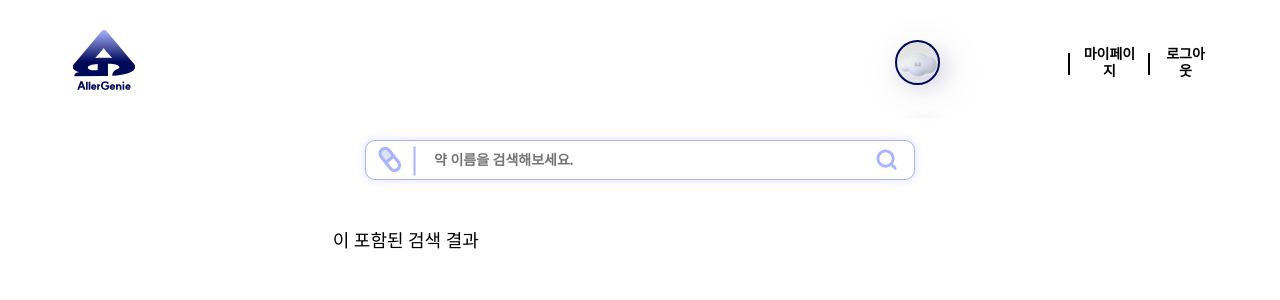
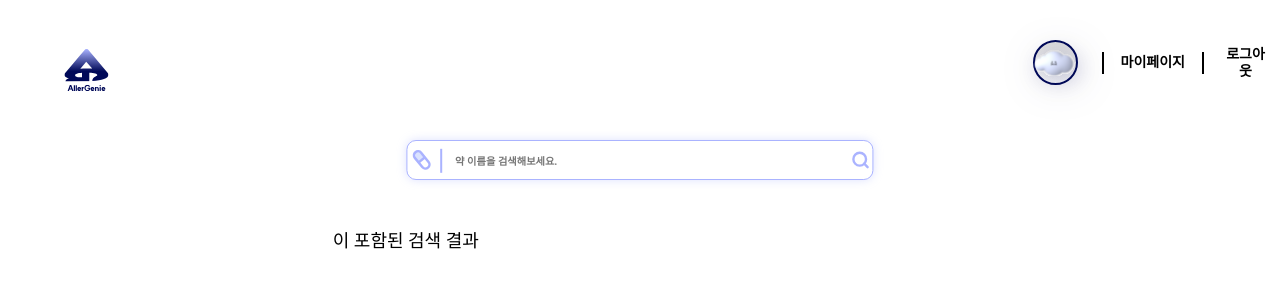
Before and after one commit to kwangyoulsagong/Allergenie, a React (Create React App) app in the folder front/: page /searchList in a window 1280 px wide. Shown: the top 300 px of the page. Built offline with nearby package versions, Linux system fonts and the light colour scheme; a web font is replaced by a local one.

Commit message:
feat: search

```diff
--- a/front/src/components/Main.js
+++ b/front/src/components/Main.js
@@ -54,7 +54,7 @@ const Main = ({
       <Background />
       <MedGuideBox />
       <MedKnowledgeBox />
-      <Footer footerTop={"1900px"} />
+      <Footer footerTop={"280vh"} />
     </div>
   );
 };
--- a/front/src/module/Nav.js
+++ b/front/src/module/Nav.js
@@ -36,10 +36,11 @@ const Nav = ({ username, onLogout }) => {
   };
   return (
     <div className="nav">
-      <div className="top-info"></div>
-      <div className="Profile_picture"></div>
-      <div className="Profile_Avatar"></div>
-      <div className="Ellipse"></div>
+      <div className="Ellipse">
+        <div className="Profile_picture">
+          <div className="Profile_Avatar"></div>
+        </div>
+      </div>
       <div
         className="greetings"
         dangerouslySetInnerHTML={{
@@ -50,14 +51,14 @@ const Nav = ({ username, onLogout }) => {
             : "",
         }}
       ></div>
+      <div className="line-16"></div>
       <div className="my-page" onClick={handleMypage}>
         마이페이지
       </div>
+      <div className="line-17"></div>
       <div className="logout" onClick={onLogout}>
         로그아웃
       </div>
-      <div className="line-16"></div>
-      <div className="line-17"></div>
     </div>
   );
 };
--- a/front/src/style/style.scss
+++ b/front/src/style/style.scss
@@ -4,12 +4,13 @@
     position: absolute;
     width: 100vw;
     height: 100vh;
+    overflow-x: hidden;
 }
 /* 로고에 대한 스타일 */
 .Logo {
     position: absolute;
-    width: 80px;
-    height: 60px;
+    width: 3.5vw;
+    height:10vh;
     top: 30px;
     left: 5%;
 }
@@ -196,8 +197,8 @@ transform-origin: center center; /* 회전 중심을 가운데로 조정 */
 .search {
     box-sizing: border-box;
     position: absolute;
-    width: 550px;
-    height: 40px;
+    width: 36.5vw;
+    height: 5vh;
     max-width: 90vw;
     top: 20%;
     left: 50%;
@@ -205,22 +206,23 @@ transform-origin: center center; /* 회전 중심을 가운데로 조정 */
     background: #FFFFFF;
     border: 1px solid #AAB3FF;
     box-shadow: 0px 0px 10px rgba(170, 179, 255, 0.4);
-    border-radius: 10px;
+    border-radius: 0.75vw;
     z-index: 4;
 }
 
 /* 검색 바 입력에 대한 스타일 */
 .searchbar {
     position: absolute;
-    left: calc(50% - 215px);
+    left: 35vw;
+
     top: 17.5%;
-    width: 490px;
-    height: 40px;
+    width: 29vw;
+    height: 5vh;
     border-radius: 16px;
     border: none;
     background: transparent;
     font-family: Pretendard;
-    font-size: 14px;
+    font-size: 0.8vw;
     font-weight: 600;
     line-height: 17px;
     letter-spacing: 0em;
@@ -234,11 +236,11 @@ transform-origin: center center; /* 회전 중심을 가운데로 조정 */
 box-sizing: border-box;
 
 position: absolute;
-width: 550px;
-height: 198px;
+width: 36.5vw;
+height: 27vh;
 left: 50%;
 transform: translate(-50%, -50%);
-top: 250px;
+top: 33.5vh;
 
 background: #FFFFFF;
 /* main color */
@@ -252,10 +254,10 @@ z-index: 3;
     /* 항 히스타민제 */
     position: relative;
     width: 100%;
-    height: 18px;
+    height: inherit;
     top: 20px;
     left: -35px;
-    margin-left: calc(50% - 240px);
+    margin-left: 2.5vw;
     font-family: 'Pretendard';
     font-style: normal;
     font-weight: 600;
@@ -285,18 +287,19 @@ z-index: 3;
 /* 의료 아이콘에 대한 스타일 */
 .MedIcon {
     position: absolute;
-    width: 29px;
+    width: 1.8vw;
+    height: 4vh;
+    left: 32vw;
     top: 18%;
-    left: calc(50% - 265px);
     z-index: 4;
 }
 
 /* 검색바  선에 대한 스타일 */
 .line {
     position: absolute;
-    width: 27px;
-    height: -30px;
-    left: calc(50% - 240px);
+    width: 1.75vw;
+    height: -3vh;
+    left: 33.5vw;
     top: 20%;
     border: 0.5px solid #AAB3FF;
     transform: rotate(90deg);
@@ -307,8 +310,9 @@ z-index: 3;
 .searchIcon {
     position: absolute;
     top: 18.5%;
-    right: calc(50% - 257.5px);
-    width: 22.5px;
+    right: 32vw;
+    width: 1.5vw;
+    height: 3vh;
     z-index: 4;
 }
 
@@ -548,49 +552,38 @@ text-align: center;
 color: #000958;
 
 }
-.top-info{
-    /* 상단 정보 */
-    position: absolute;
-    width: 333px;
-    height: 45px;
-    right: calc(50% - 650px);
-    top: 40px;
-}
-
 
 .Profile_picture{
     /* 프로필 사진 */
-    position: absolute;
-    width: 45px;
-    height: 45px;
-    right: calc(50% - 360px);
-    top: 40px;
+    display: flex;
+    justify-content: center;
+    align-items: center;
+    width: inherit;
+    border-radius: 50%;
 }
 .Profile_Avatar{
     /* 구름캐릭터_대지 1_대지 1 2 */
-
 position: absolute;
+margin-top: 3vh;
+margin-left: 0.6vw;
 width: 85px;
 height: 85px;
-right: calc(50% - 385px);
-top: 32.5px;
 
 background: url("../img/goormAvatar.svg");
 filter: drop-shadow(4px 4px 20px rgba(0, 9, 88, 0.2));
 background-size: contain; /* 이미지가 컨테이너에 맞도록 조정 */
 transform-origin: center center; /* 회전 중심을 가운데로 조정 */
+background-repeat: no-repeat;
 
 }
 .Ellipse{
     /* Ellipse 35 */
 
 box-sizing: border-box;
-
-position: absolute;
+display: flex;
+justify-content: center;
 width: 45px;
 height: 45px;
-right: calc(50% - 360px);
-top: 40px;
 border-radius: 50%;
 
 background: linear-gradient(180deg, #DFDFDF 0%, rgba(217, 217, 217, 0) 100%);
@@ -599,11 +592,6 @@ border: 2px solid #000958;
 
 }
 .greetings {
-    position: absolute;
-    width: 150px;
-    height: 19px;
-    right: calc(50% - 515px);
-    top: 52px;
 
     font-family: 'Pretendard';
     font-style: normal;
@@ -632,11 +620,6 @@ border: 2px solid #000958;
 .my-page{
     /* 마이페이지 */
 
-    position: absolute;
-    width: 61px;
-    height: 17px;
-    right: calc(50% - 560px);
-    top: 54px;
 
     font-family: 'Pretendard';
     font-style: normal;
@@ -652,17 +635,19 @@ border: 2px solid #000958;
 }
 .nav{
     position: absolute;
-    right: 700px;
+    top: 5vh;
+    display: flex;
+    justify-content: center;
+    align-items: center;
+    gap: 7px;
+    right: 10px;
 }
 .logout{
 
     /* 로그아웃 */
 
-    position: absolute;
     width: 49px;
     height: 17px;
-    right: calc(50% - 630px);
-    top: 54px;
 
     font-family: 'Pretendard';
     font-style: normal;
@@ -680,12 +665,8 @@ border: 2px solid #000958;
 .line-16{
     /* Line 16 */
 
-    position: absolute;
     width: 20px;
     height: 0px;
-    right: calc(50% - 500px);
-    top: 62.5px;
-
     border: 0.5px solid #000000;
     transform: rotate(90deg);
 }
@@ -693,11 +674,9 @@ border: 2px solid #000958;
 .line-17{
     /* Line 17 */
 
-    position: absolute;
+
     width: 20px;
     height: 0px;
-    right: calc(50% - 580px);
-    top: 62.5px;
 
     border: 0.5px solid #000000;
     transform: rotate(90deg);
```
